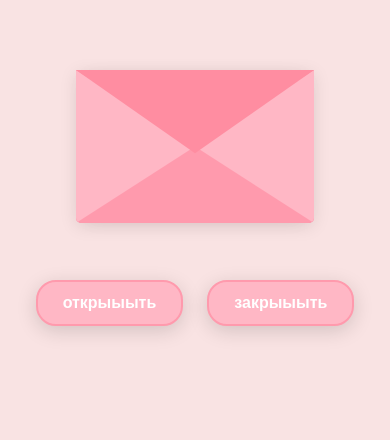
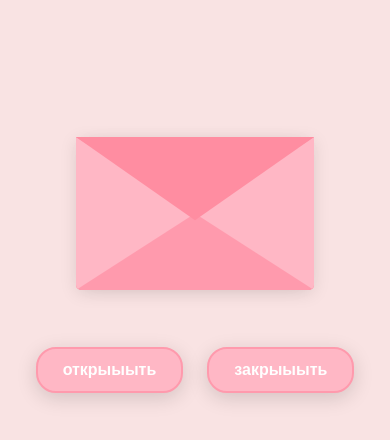
Before and after one commit to meowwmurr/vikchaPresent.io, a plain HTML site: page thirdValentine.html in a window 390 px wide. Drawn offline with nearby package versions, Linux system fonts and the light colour scheme.

Commit message:
Update thirdValentine.html

```diff
--- a/thirdValentine.html
+++ b/thirdValentine.html
@@ -298,7 +298,7 @@
             .envlope-wrapper {
                 /* убираем "плавание", чтобы конверт точно влез в экран */
                 animation: none;
-                margin-top: 70px;
+                margin-top: 35%;
                 /* Масштабируем конверт целиком, чтобы не ломать треугольные бордеры */
                 transform: scale(0.85);
                 transform-origin: top center;
```
